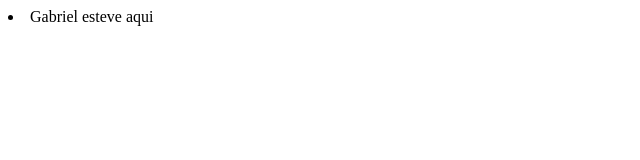
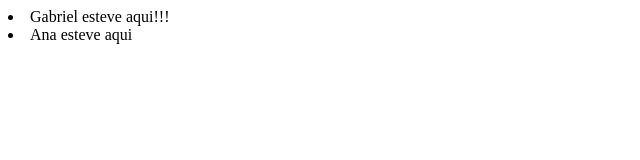
Before and after one commit to nessamva/engenharia_software, a plain HTML site: page index.html in a window 1280 px wide. Shown: the whole page, without its empty margins (0-640 px from the left). Drawn offline with Linux system fonts and the light colour scheme.

Commit message:
ana esteve aqui

```diff
--- a/index.html
+++ b/index.html
@@ -7,6 +7,7 @@
     <title>Document</title>
 </head>
 <body>
-    <li>Gabriel esteve aqui</li>
+    <li>Gabriel esteve aqui!!!</li>
+    <li>Ana esteve aqui</li>
 </body>
 </html>
```
